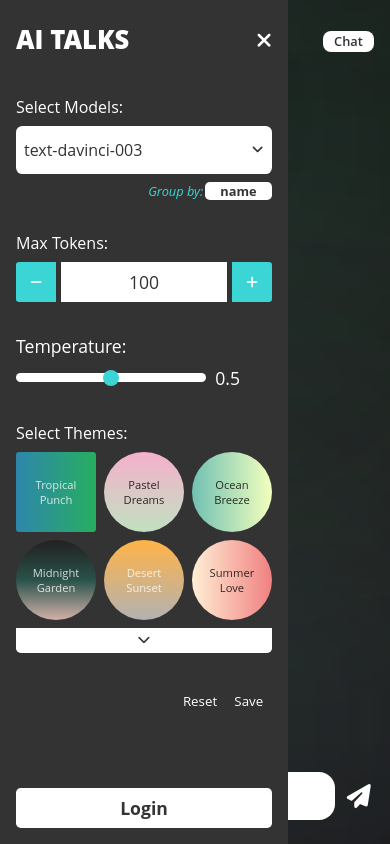
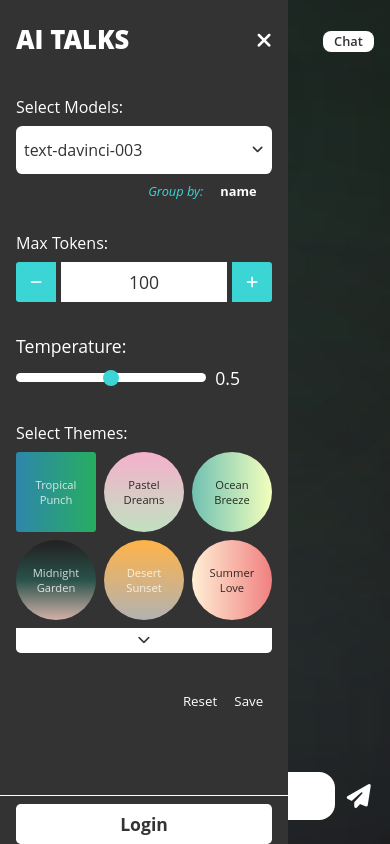
Before and after one commit to NaKMiers/AI_Talks_Client, a React (Create React App) app: page / in a window 390 px wide. Built offline with nearby package versions, Linux system fonts and the light colour scheme.

Commit message:
responsive sidebar

```diff
--- a/src/components/Sidebar/index.jsx
+++ b/src/components/Sidebar/index.jsx
@@ -33,9 +33,11 @@ function Sidebar({ showSidebar, setShowSidebar }) {
    const [size, setSize] = useState(initSize)
 
    const [groupBy, setGroupBy] = useState('name')
+   const [isChanged, setIsChanged] = useState(false)
    const [reseting, setReseting] = useState(false)
    const [saving, setSaving] = useState(false)
-   const [isChanged, setIsChanged] = useState(false)
+   const saveRef = useRef()
+   const scrollTimeOut = useRef()
    const fixedSize = ['256x256', '512x512', '1024x1024']
    console.log('isChanged: ', isChanged)
 
@@ -113,6 +115,17 @@ function Sidebar({ showSidebar, setShowSidebar }) {
       ],
       []
    )
+
+   // scroll into view
+   useEffect(() => {
+      console.log('scrollTimeOut.current: ', scrollTimeOut.current)
+      clearTimeout(scrollTimeOut.current)
+      if (isChanged) {
+         scrollTimeOut.current = setTimeout(() => {
+            saveRef.current.scrollIntoView({ behavior: 'smooth' })
+         }, 1500)
+      }
+   }, [isChanged])
 
    // change mode animation sidebar
    useEffect(() => {
@@ -477,6 +490,7 @@ function Sidebar({ showSidebar, setShowSidebar }) {
                   )}
                </button>
                <button
+                  ref={saveRef}
                   className={`${styles.sidebarBtn} ${styles.save} ${saving ? styles.loading : ''} ${
                      isChanged ? styles.active : ''
                   }`}
--- a/src/components/Sidebar/sidebar.module.scss
+++ b/src/components/Sidebar/sidebar.module.scss
@@ -54,9 +54,14 @@
 .title {
    display: none;
    padding: 1rem var(--sidebar-padding);
+   min-height: 5rem;
+   width: 90%;
    line-height: 3rem;
    font-size: 1.6rem;
    font-weight: 800;
+   white-space: nowrap;
+   text-overflow: ellipsis;
+   overflow: hidden;
 
    // Mobile < 768px
    @media screen and (max-width: 48rem) {
@@ -66,17 +71,21 @@
 
 // Body
 .sidebarBody {
-   position: relative;
+   --avatar-size: 2.3rem;
+
    display: flex;
    flex-direction: column;
    gap: 0.5rem;
-   height: 100%;
+   min-height: 100%;
    padding: var(--sidebar-padding);
    padding-top: 2rem;
+   padding-bottom: calc(var(--avatar-size) + 2 * var(--sidebar-padding));
+   overflow-y: scroll;
 
    // Mobile < 768px
    @media screen and (max-width: 48rem) {
       padding-top: var(--sidebar-padding);
+      padding-bottom: calc(var(--avatar-size) + 2 * var(--sidebar-padding) + 5rem);
    }
 }
 
@@ -201,8 +210,8 @@
       font-size: 0.8rem;
       font-weight: bold;
       border-radius: 0.3rem;
-      background: #fff;
-      color: #333;
+      background: var(--app-text2);
+      color: var(--app-text1);
    }
 }
 
@@ -223,6 +232,7 @@
       max-height: 2.5rem;
    }
 }
+
 .groupByOpts {
    padding: 0.1rem 0 0.1rem 0.3rem;
    cursor: pointer;
@@ -243,7 +253,7 @@
    justify-content: space-between;
    gap: var(--max-token-gap);
    max-width: 100%;
-   height: var(--max-token-height);
+   min-height: var(--max-token-height);
    border-radius: 0.2rem;
    overflow: hidden;
    margin-bottom: 1.5rem;
--- a/src/components/Themes/index.jsx
+++ b/src/components/Themes/index.jsx
@@ -23,8 +23,10 @@ function Themes() {
 
    useEffect(() => {
       const handleResize = () => {
+         console.log(themeRef.current.offsetWidth)
          const width = themeRef.current.offsetWidth
          const heigth = width >= 192 ? (width * 2) / 3 - 3 : width
+         themeRef.current.style.minHeight = Math.ceil(heigth) + 'px'
          themeRef.current.style.height = Math.ceil(heigth) + 'px'
       }
       handleResize()
--- a/src/components/Themes/themes.module.scss
+++ b/src/components/Themes/themes.module.scss
@@ -26,7 +26,7 @@
    display: flex;
    gap: 0.2rem;
    width: 100%;
-   height: 1.6rem;
+   min-height: 1.6rem;
    border-bottom-left-radius: 0.3rem;
    border-bottom-right-radius: 0.3rem;
    overflow: hidden;
--- a/src/components/UserBlock/userBlock.module.scss
+++ b/src/components/UserBlock/userBlock.module.scss
@@ -5,10 +5,15 @@
    left: 0;
    display: flex;
    flex-direction: column;
-   padding: var(--sidebar-padding);
-   // flex-grow: 1;
+   padding: calc(var(--sidebar-padding) / 2) var(--sidebar-padding) 0 var(--sidebar-padding);
+   border-top: 1px solid var(--app-text1);
+   background: var(--sidebar-bgr);
    width: 100%;
    justify-content: flex-end;
+
+   // Mobile < 768px
+   @media screen and (max-width: 16rem) {
+   }
 }
 
 .loginBtn {
@@ -49,7 +54,7 @@
 .userWrap {
    position: relative;
    display: flex;
-   align-items: flex-end;
+   align-items: center;
    gap: 0.5rem;
    width: 100%;
    transition: all 0.3s ease-in-out;
@@ -57,6 +62,14 @@
    border-bottom-left-radius: 0.5rem;
    overflow: hidden;
    cursor: pointer;
+
+   // Mobile < 208px
+   @media screen and (max-width: 13rem) {
+      align-items: center;
+      & > span {
+         display: none;
+      }
+   }
 }
 
 .avatarWrap {
@@ -64,8 +77,8 @@
    display: flex;
    border-radius: 50%;
    overflow: hidden;
-   width: 2.3rem;
-   height: 2.3rem;
+   width: var(--avatar-size);
+   height: var(--avatar-size);
 
    &:hover .avatarBtn {
       opacity: 1;
@@ -105,6 +118,9 @@
 }
 
 .collapseBtn {
+   display: flex;
+   align-items: center;
+   justify-content: center;
    width: 1rem;
    height: 1rem;
    background: none;
@@ -124,7 +140,7 @@
    overflow: hidden;
    width: 100%;
    font-size: 1rem;
-   margin: 0.6rem 0 0 0rem;
+   margin: calc(var(--sidebar-padding) / 2) 0 0 0rem;
    transition: all 0.4s linear;
    & > div {
       padding: 0.6rem 0 0.6rem 0.8rem;
```
